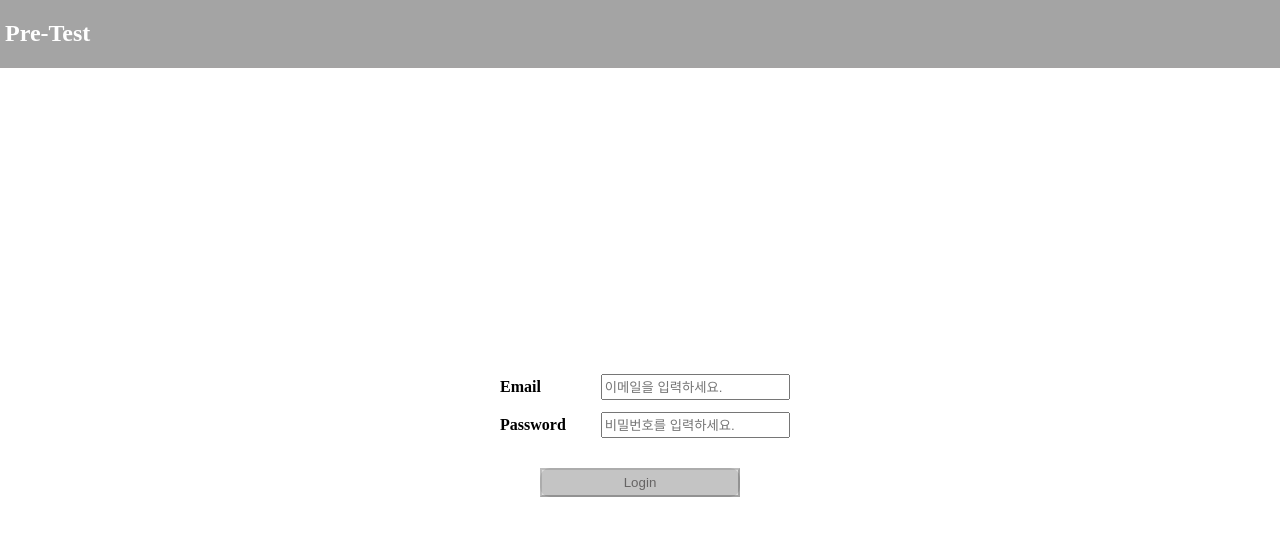
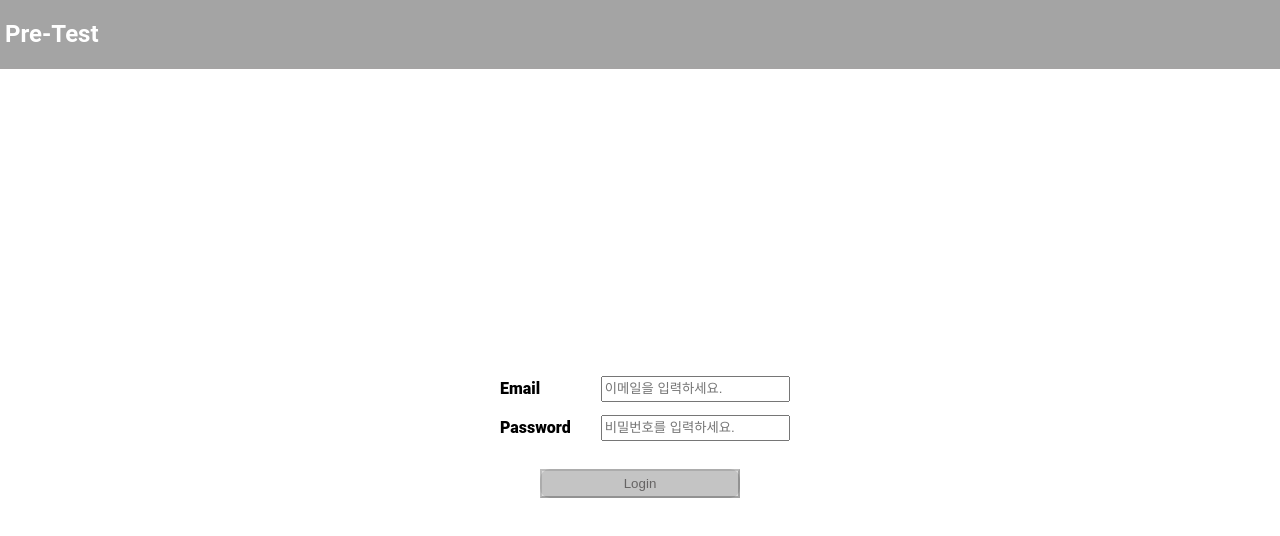
Before and after one commit to Tap-Kim/wanted-pre-onboarding-challenge-fe-1, a React (Create React App) app: page /login in a window 1280 px wide. Shown: the top 536 px of the page. Built offline with nearby package versions, Linux system fonts and the light colour scheme.

Commit message:
스타일 수정

```diff
--- a/src/components/Modal/style.ts
+++ b/src/components/Modal/style.ts
@@ -5,6 +5,7 @@ import {
 	_inlineblock,
 	_flexbox,
 	_flexDirection,
+	_hoverShadow,
 } from 'styles/mixin.style';
 
 export const Wrapper = css`
@@ -48,14 +49,15 @@ export const Content = css`
 export const ButtonArea = css`
 	${_flexbox()}
 	${_flexDirection('row')}
-	${_size('150px', '70px')}
+	${_size('200px', '70px')}
 
 	& button {
 		${_size('200px', '35px')}
 		outline: #333366 0.1px;
 		color: #ffffff;
 		font-size: medium;
-		font-weight: 800;
+		font-weight: 600;
+		margin: 0px 5px;
 
 		&:active {
 			background-color: #8b8b8b;
@@ -65,11 +67,28 @@ export const ButtonArea = css`
 	}
 
 	.btn_ok {
-		background-color: #26262682;
+		background-color: #0048ff82;
 		border-radius: 5px;
 		border: none;
+
+		&:hover {
+			background: #0048ffe6;
+			${_hoverShadow}
+			color: #ffffff;
+		}
 	}
 
 	.btn_cancel {
+		background-color: #ffffff;
+		border-radius: 5px;
+		border: 1.5px solid #515151;
+		color: #515151;
+
+		&:hover {
+			border: none;
+			background: #c3c3c3b3;
+			${_hoverShadow}
+			color: #ffffff;
+		}
 	}
 `;
--- a/src/components/Todo/TodoList/style.ts
+++ b/src/components/Todo/TodoList/style.ts
@@ -15,24 +15,31 @@ export const Wrapper = css`
 	font-weight: 800;
 	font-size: larger;
 
-	.nav_area {
-		${_size('100vw', '50px')}
-		${_flexbox('end')}
-		padding: 10px;
+	.float_btn {
+		position: fixed;
+		${_flexbox()}
+		${_size('60px')}
+		bottom: 40px;
+		right: 40px;
+		background-color: #0c9;
+		color: #fff;
+		border-radius: 50px;
+		text-align: center;
+		box-shadow: 2px 2px 3px #999;
 
 		& button {
-			background-color: #eb510d94;
-			margin-right: 60px;
+			${_size('100%')}
+			border-radius: 50px;
 			border: none;
-			border-radius: 30px;
-			${_size('100px', '35px')}
+			background-color: #fff0;
 
-			font-size: medium;
+			font-size: xx-large;
 			font-weight: 800;
 			color: #ffffff;
+			border: none;
 
 			:active {
-				background-color: #b33700e6;
+				background-color: #fff0;
 			}
 		}
 	}
@@ -48,4 +55,6 @@ export const Header = css`
 
 	text-align: center;
 	color: #ffffff;
+
+	transition: all 0.2s;
 `;
--- a/src/components/Todo/TodoListItem/style.ts
+++ b/src/components/Todo/TodoListItem/style.ts
@@ -1,8 +1,8 @@
 import { css } from '@emotion/react';
-import { _flexbox, _size } from 'styles/mixin.style';
+import { _flexbox, _hoverShadow, _size } from 'styles/mixin.style';
 
 export const TodoCommonStyle = css`
-	${_size('80vw', '50px')}
+	${_size('80vw', '60px')}
 	padding: 20px;
 	margin: 5px;
 
@@ -46,8 +46,17 @@ export const ItemWrapper = css`
 	${_flexbox()}
 	${TodoWidthStyle}
 
+	&:hover {
+		${_hoverShadow}
+		background: #00ae68b8;
+		color: #ffffff;
+	}
 
-	background-color: #ffc883b0;
+	transition: all 0.2s;
+	box-shadow: 0 1px 2px rgba(0, 0, 0, 0.07), 0 2px 4px rgba(0, 0, 0, 0.07),
+		0 4px 8px rgba(0, 0, 0, 0.07), 0 8px 16px rgba(0, 0, 0, 0.07),
+		0 16px 32px rgba(0, 0, 0, 0.07), 0 32px 64px rgba(0, 0, 0, 0.07);
+	margin: 10px 0px;
 
 	cursor: pointer;
 
@@ -61,10 +70,15 @@ export const ItemWrapper = css`
 	}
 
 	input {
-		border: none;
+		width: 70%;
+		border: 0.5px solid #0048ff;
 		border-radius: 10px;
 		padding: 5px;
-		height: 25px;
+		height: 30px;
+
+		box-shadow: 0 1px 2px rgba(0, 0, 0, 0.07), 0 2px 4px rgba(0, 0, 0, 0.07),
+			0 4px 8px rgba(0, 0, 0, 0.07), 0 8px 16px rgba(0, 0, 0, 0.07),
+			0 16px 32px rgba(0, 0, 0, 0.07), 0 32px 64px rgba(0, 0, 0, 0.07);
 	}
 
 	img {
--- a/src/styles/global.style.ts
+++ b/src/styles/global.style.ts
@@ -8,6 +8,7 @@ export const globalStyles = css`
 		font-family: 'AvenirStd';
 		-webkit-font-smoothing: antialiased;
 		-moz-osx-font-smoothing: grayscale;
+		font-family: 'Roboto', Arial;
 	}
 
 	*:focus {
--- a/src/styles/mixin.style.ts
+++ b/src/styles/mixin.style.ts
@@ -41,3 +41,7 @@ export const _ellipsis = css`
 	-ms-text-overflow: ellipsis;
 	text-overflow: ellipsis;
 `;
+
+export const _hoverShadow = css`
+	box-shadow: 0px 0px 0px 0px #007144;
+`;
```
